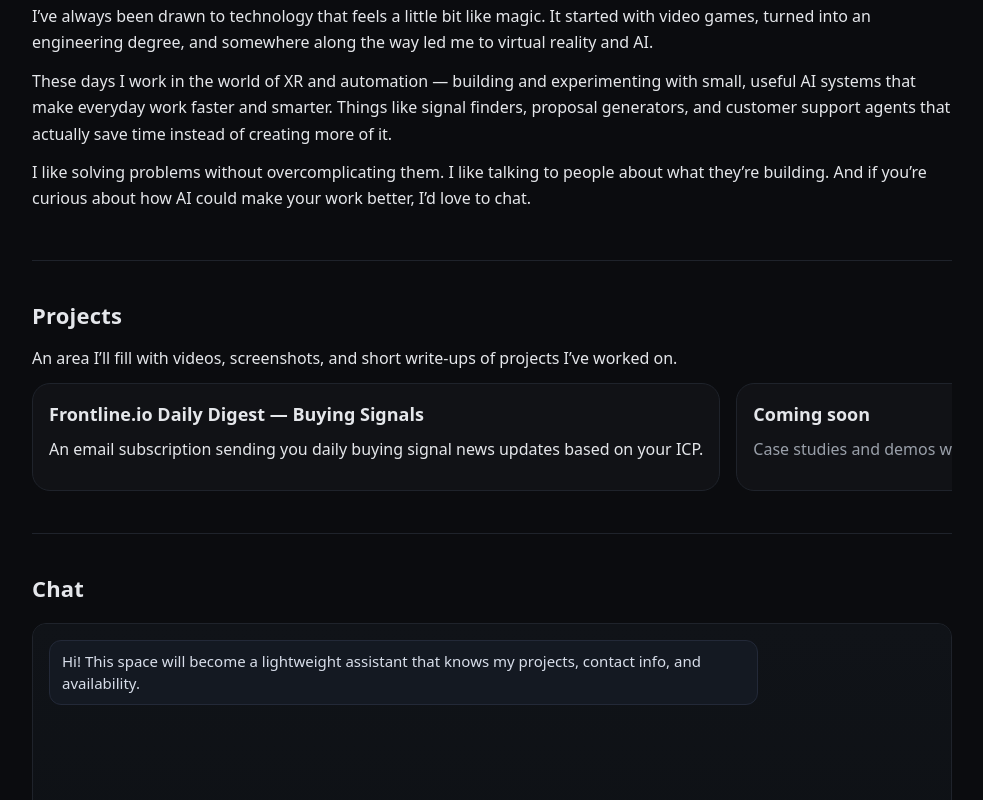
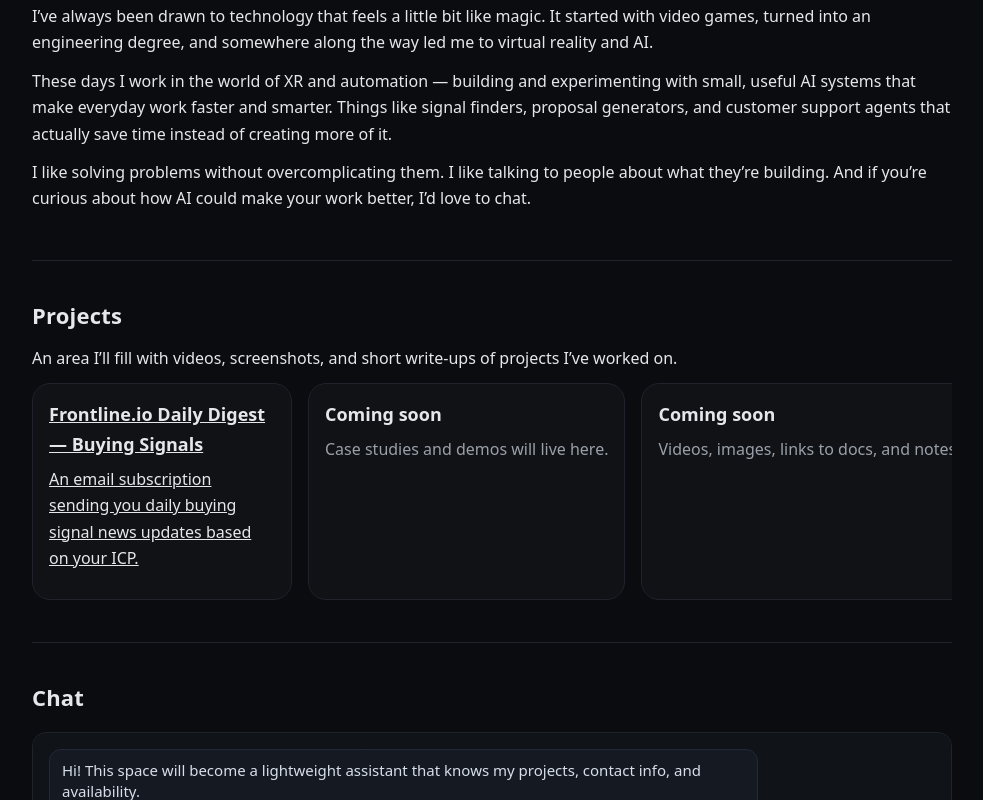
Before and after one commit to rezap5/thirdcoastai-site, a plain HTML site: page index.html in a window 1280 px wide. Shown: the part 390-1190 px from the top of the page, without its empty margins (148-1131 px from the left). Drawn offline with Linux system fonts and the light colour scheme.

Commit message:
Update index.html
link project 1

```diff
--- a/index.html
+++ b/index.html
@@ -40,12 +40,15 @@
     <div class="projects-scroll">
 
   <!-- NEW PROJECT -->
+  <a href="daily-digest.html" class="card-link">
     <article class="card">
       <div class="card-body">
         <h3>Frontline.io Daily Digest — Buying Signals</h3>
         <p>An email subscription sending you daily buying signal news updates based on your ICP.</p>
       </div>
     </article>
+  </a>
+
 
       <!-- EXISTING -->
       <article class="card placeholder">
```
Lines whose indentation alone changed are shown as unchanged.
